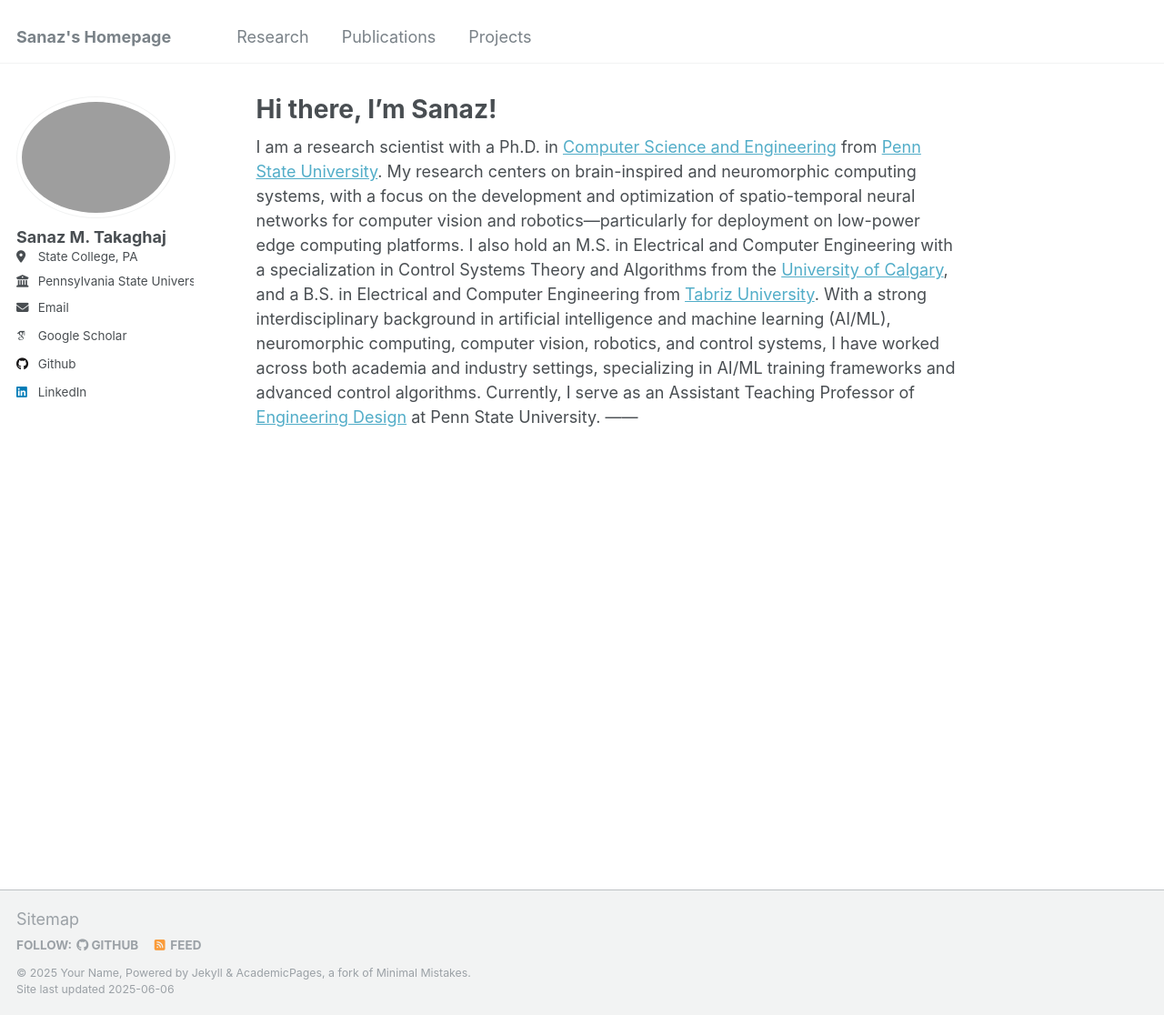
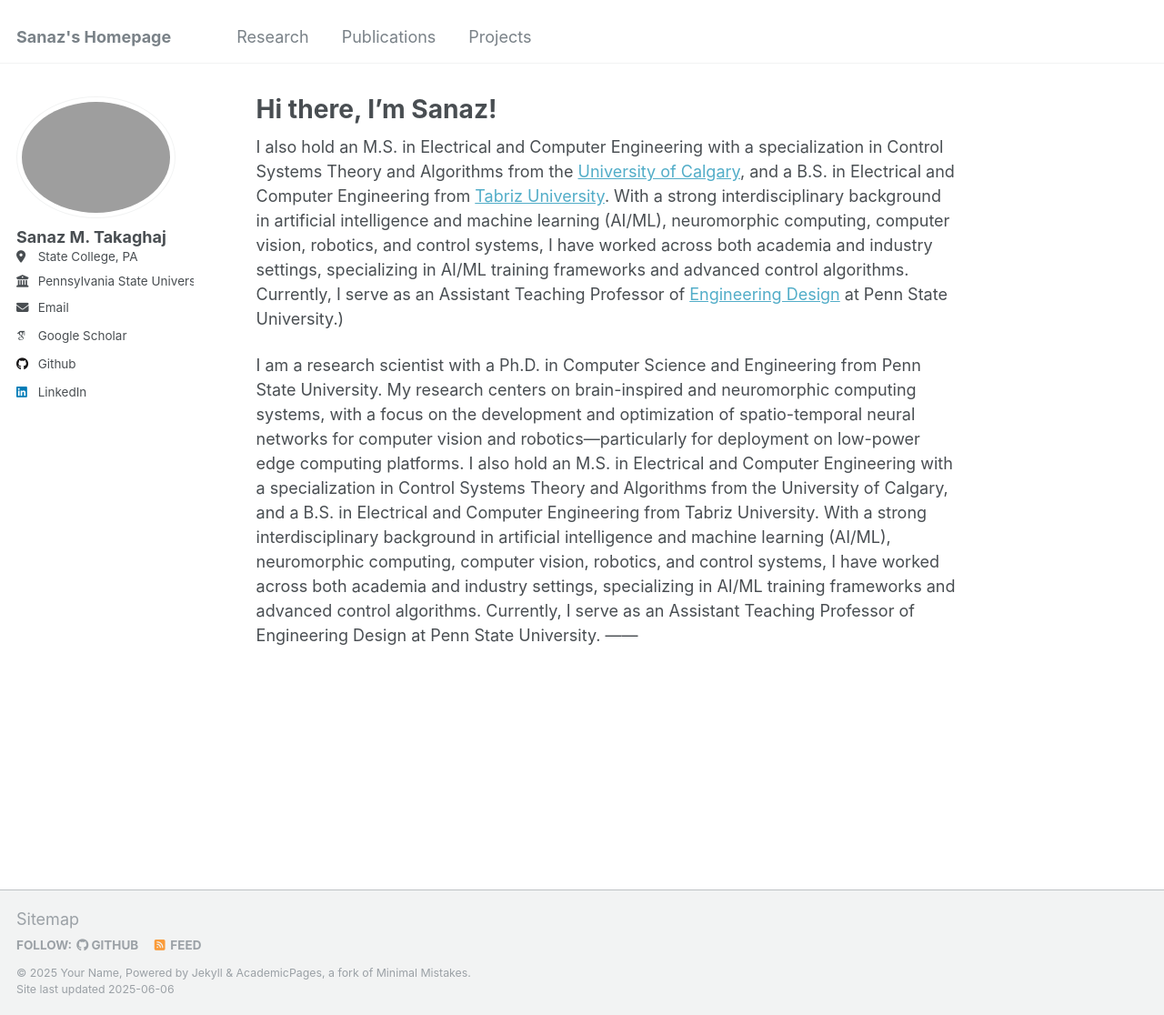
Before and after one commit to Sanaz-Tak/sanaz, a Jekyll site: the page built from _pages/about.md, in a window 1280 px wide and 1116 px high. Shown: the whole window at 91% size. Built offline with Jekyll 4.4.1, drawn with Linux system fonts in a browser that asks for light colours; some web fonts are replaced.

Commit message:
Revised About me.

```diff
--- a/_pages/about.md
+++ b/_pages/about.md
@@ -7,8 +7,13 @@ redirect_from:
   - /about.html
 ---
 
-I am a research scientist with a Ph.D. in [Computer Science and Engineering](https://www.eecs.psu.edu/) from [Penn State University](https://www.psu.edu/). My research centers on brain-inspired and neuromorphic computing systems, with a focus on the development and optimization of spatio-temporal neural networks for computer vision and robotics—particularly for deployment on low-power edge computing platforms.
+[comment]: <> (I am a research scientist with a Ph.D. in [Computer Science and Engineering](https://www.eecs.psu.edu/) from [Penn State University](https://www.psu.edu/). My research centers on brain-inspired and neuromorphic computing systems, with a focus on the development and optimization of spatio-temporal neural networks for computer vision and robotics—particularly for deployment on low-power edge computing platforms.
 I also hold an M.S. in Electrical and Computer Engineering with a specialization in Control Systems Theory and Algorithms from the [University of Calgary](https://schulich.ucalgary.ca/electrical-software), and a B.S. in Electrical and Computer Engineering from [Tabriz University](https://ece.tabrizu.ac.ir/en).
 With a strong interdisciplinary background in artificial intelligence and machine learning (AI/ML), neuromorphic computing, computer vision, robotics, and control systems, I have worked across both academia and industry settings, specializing in AI/ML training frameworks and advanced control algorithms.
-Currently, I serve as an Assistant Teaching Professor of [Engineering Design](https://www.sedi.psu.edu/) at Penn State University.
+Currently, I serve as an Assistant Teaching Professor of [Engineering Design](https://www.sedi.psu.edu/) at Penn State University.)
+
+I am a research scientist with a Ph.D. in Computer Science and Engineering from Penn State University. My research centers on brain-inspired and neuromorphic computing systems, with a focus on the development and optimization of spatio-temporal neural networks for computer vision and robotics—particularly for deployment on low-power edge computing platforms.
+I also hold an M.S. in Electrical and Computer Engineering with a specialization in Control Systems Theory and Algorithms from the University of Calgary, and a B.S. in Electrical and Computer Engineering from Tabriz University.
+With a strong interdisciplinary background in artificial intelligence and machine learning (AI/ML), neuromorphic computing, computer vision, robotics, and control systems, I have worked across both academia and industry settings, specializing in AI/ML training frameworks and advanced control algorithms.
+Currently, I serve as an Assistant Teaching Professor of Engineering Design at Penn State University.
 ------
```
